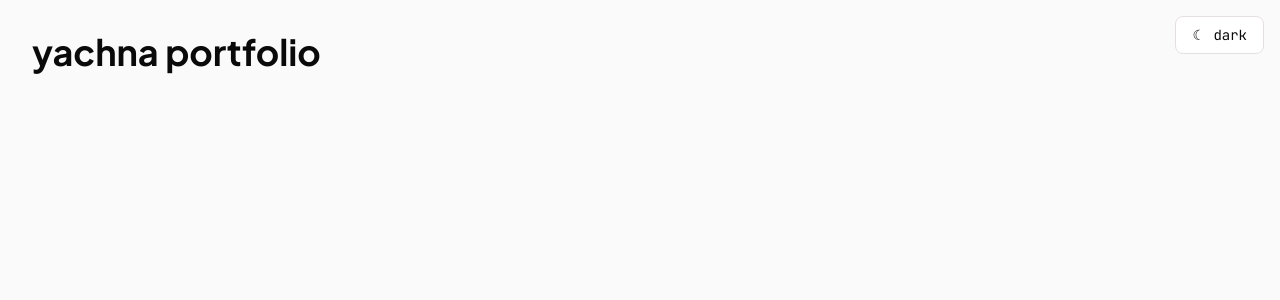
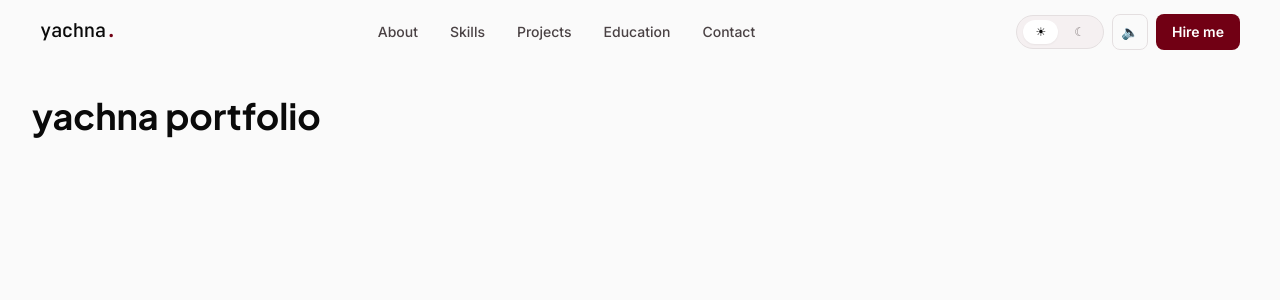
Before and after one commit to Yachna17/yachna-portfolio, a React (Vite) app in the folder client/: page / in a window 1280 px wide. Shown: the top 300 px of the page. Built offline with nearby package versions, Linux system fonts and the light colour scheme.

Commit message:
feat(client): add navbar with theme toggle, sound button and mobile menu

```diff
--- a/client/src/App.jsx
+++ b/client/src/App.jsx
@@ -1,18 +1,16 @@
 import { useTheme } from './hooks/useTheme'
+import Navbar from './components/Navbar'
 
 function App() {
-  const { theme, toggleTheme } = useTheme()
+  const { theme } = useTheme()
 
   return (
     <div className={theme}>
       <div className="min-h-screen bg-[#FAFAFA] dark:bg-[#1E1208] text-[#0A0A0A] dark:text-[#F5EDE8] transition-colors duration-300">
-        <button
-          onClick={toggleTheme}
-          className="fixed top-4 right-4 z-50 px-4 py-2 rounded-lg border border-[#E4DFE0] dark:border-[#3D2416] bg-white dark:bg-[#271810] text-sm font-mono"
-        >
-          {theme === 'light' ? '☾ dark' : '☀ light'}
-        </button>
-        <h1 className="text-4xl font-head font-bold p-8">yachna portfolio</h1>
+        <Navbar />
+        <main className="pt-16">
+          <h1 className="text-4xl font-head font-bold p-8">yachna portfolio</h1>
+        </main>
       </div>
     </div>
   )
--- /dev/null
+++ b/client/src/components/Navbar.jsx
@@ -0,0 +1,146 @@
+import { useState, useEffect } from 'react'
+import { useTheme } from '../hooks/useTheme'
+
+function Navbar() {
+  const { theme, toggleTheme } = useTheme()
+  const [scrolled, setScrolled] = useState(false)
+  const [menuOpen, setMenuOpen] = useState(false)
+
+  useEffect(() => {
+    const handleScroll = () => setScrolled(window.scrollY > 50)
+    window.addEventListener('scroll', handleScroll)
+    return () => window.removeEventListener('scroll', handleScroll)
+  }, [])
+
+  const navLinks = [
+    { label: 'About', href: '#about' },
+    { label: 'Skills', href: '#skills' },
+    { label: 'Projects', href: '#projects' },
+    { label: 'Education', href: '#education' },
+    { label: 'Contact', href: '#contact' },
+  ]
+
+  return (
+    <>
+      {/* DESKTOP NAVBAR */}
+      <nav
+        className={`
+        fixed top-0 left-0 right-0 z-50
+        flex items-center justify-between
+        px-10 h-16
+        bg-[#FAFAFA]/90 dark:bg-[#1E1208]/90
+        backdrop-blur-md
+        transition-all duration-300
+        ${
+          scrolled
+            ? 'border-b border-[#E4DFE0] dark:border-[#3D2416]'
+            : 'border-b border-transparent'
+        }
+      `}
+      >
+        {/* LOGO */}
+        <a
+          href="#"
+          className="font-mono text-[19px] font-medium text-[#0A0A0A] dark:text-[#F5EDE8] tracking-tight"
+        >
+          yachna<span className="text-[#710014] dark:text-[#C5002A]">.</span>
+        </a>
+
+        {/* DESKTOP LINKS */}
+        <div className="hidden md:flex items-center gap-8">
+          {navLinks.map((link) => (
+            <a
+              key={link.label}
+              href={link.href}
+              className="text-sm font-medium text-[#4A4244] dark:text-[#C4A898] hover:text-[#0A0A0A] dark:hover:text-[#F5EDE8] transition-colors duration-200"
+            >
+              {link.label}
+            </a>
+          ))}
+        </div>
+
+        {/* RIGHT SIDE */}
+        <div className="hidden md:flex items-center gap-2">
+          {/* THEME TOGGLE */}
+          <div className="flex items-center gap-1 bg-[#F5F0F1] dark:bg-[#311E14] border border-[#E4DFE0] dark:border-[#3D2416] rounded-full px-1.5 py-1">
+            <button
+              onClick={() => theme === 'dark' && toggleTheme()}
+              className={`text-xs px-3 py-1 rounded-full transition-all duration-200 font-mono ${
+                theme === 'light'
+                  ? 'bg-white dark:bg-[#271810] text-[#0A0A0A] shadow-sm'
+                  : 'text-[#8A6458]'
+              }`}
+            >
+              ☀
+            </button>
+            <button
+              onClick={() => theme === 'light' && toggleTheme()}
+              className={`text-xs px-3 py-1 rounded-full transition-all duration-200 font-mono ${
+                theme === 'dark'
+                  ? 'bg-[#271810] text-[#F5EDE8] shadow-sm'
+                  : 'text-[#8A8082]'
+              }`}
+            >
+              ☾
+            </button>
+          </div>
+
+          {/* SOUND TOGGLE */}
+          <button className="w-9 h-9 flex items-center justify-center border border-[#E4DFE0] dark:border-[#3D2416] rounded-lg text-sm text-[#4A4244] dark:text-[#C4A898] hover:border-[#CFC8C9] dark:hover:border-[#50301E] hover:bg-[#F5F0F1] dark:hover:bg-[#311E14] transition-all duration-200">
+            🔈
+          </button>
+
+          {/* HIRE ME */}
+          <a
+            href="#contact"
+            className="h-9 px-4 bg-[#710014] dark:bg-[#C5002A] text-white text-sm font-semibold rounded-lg hover:bg-[#5A0010] dark:hover:bg-[#E0002F] transition-colors duration-200"
+            style={{ display: 'flex', alignItems: 'center' }}
+          >
+            Hire me
+          </a>
+        </div>
+
+        {/* MOBILE RIGHT */}
+        <div className="flex md:hidden items-center gap-2">
+          <button
+            onClick={toggleTheme}
+            className="w-8 h-8 flex items-center justify-center border border-[#E4DFE0] dark:border-[#3D2416] rounded-lg text-xs"
+          >
+            {theme === 'light' ? '☾' : '☀'}
+          </button>
+          <button
+            onClick={() => setMenuOpen(!menuOpen)}
+            className="w-8 h-8 flex items-center justify-center border border-[#E4DFE0] dark:border-[#3D2416] rounded-lg text-sm font-bold text-[#0A0A0A] dark:text-[#F5EDE8]"
+          >
+            {menuOpen ? '✕' : '☰'}
+          </button>
+        </div>
+      </nav>
+
+      {/* MOBILE MENU */}
+      {menuOpen && (
+        <div className="fixed inset-0 z-40 bg-[#FAFAFA] dark:bg-[#1E1208] flex flex-col items-center justify-center gap-8 md:hidden">
+          {navLinks.map((link) => (
+            <a
+              key={link.label}
+              href={link.href}
+              onClick={() => setMenuOpen(false)}
+              className="text-3xl font-head font-bold text-[#0A0A0A] dark:text-[#F5EDE8] hover:text-[#710014] dark:hover:text-[#C5002A] transition-colors"
+            >
+              {link.label}
+            </a>
+          ))}
+          <a
+            href="#contact"
+            onClick={() => setMenuOpen(false)}
+            className="mt-4 px-8 py-3 bg-[#710014] dark:bg-[#C5002A] text-white font-semibold rounded-lg text-lg"
+          >
+            Hire me
+          </a>
+        </div>
+      )}
+    </>
+  )
+}
+
+export default Navbar
```
